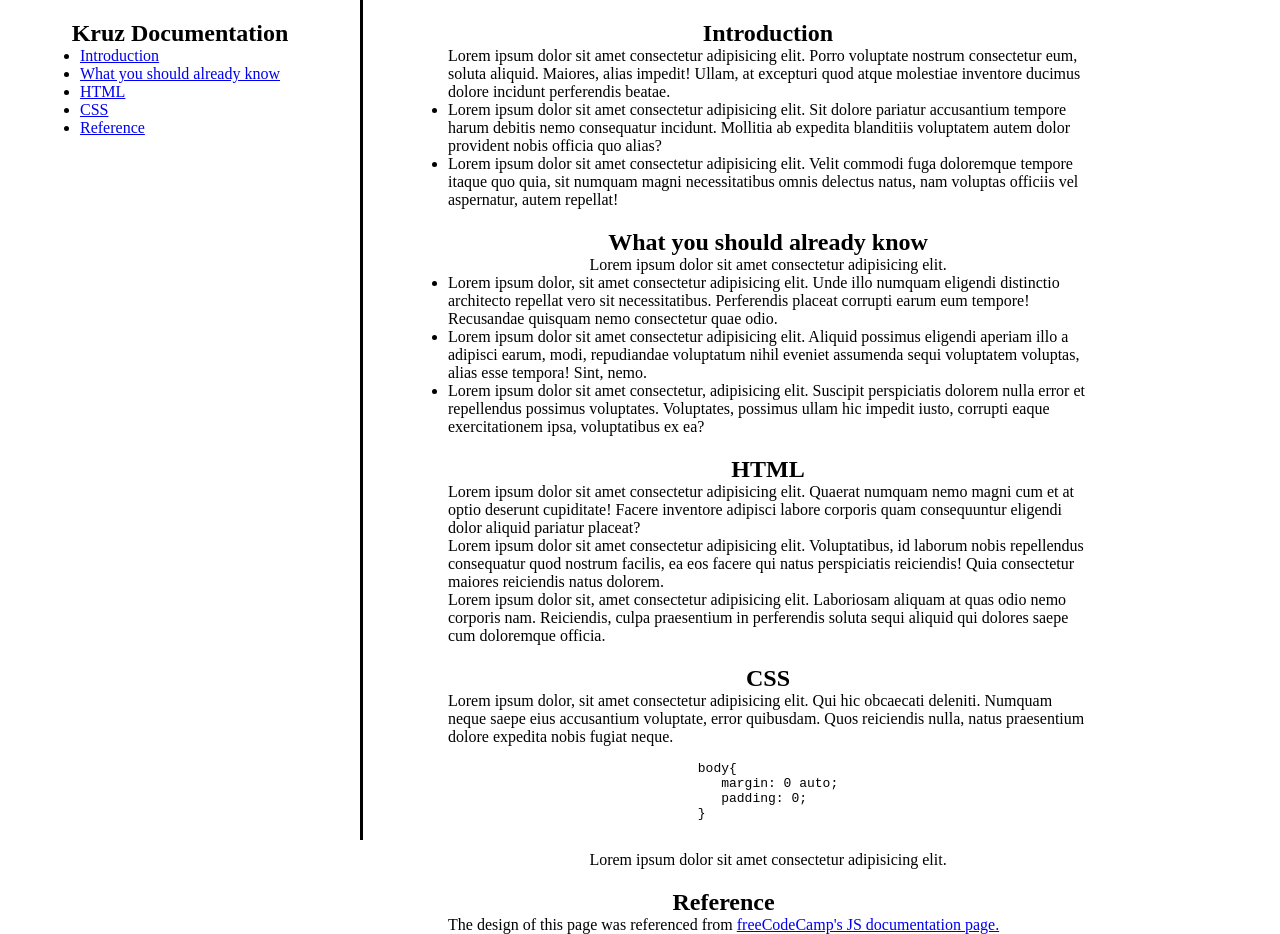
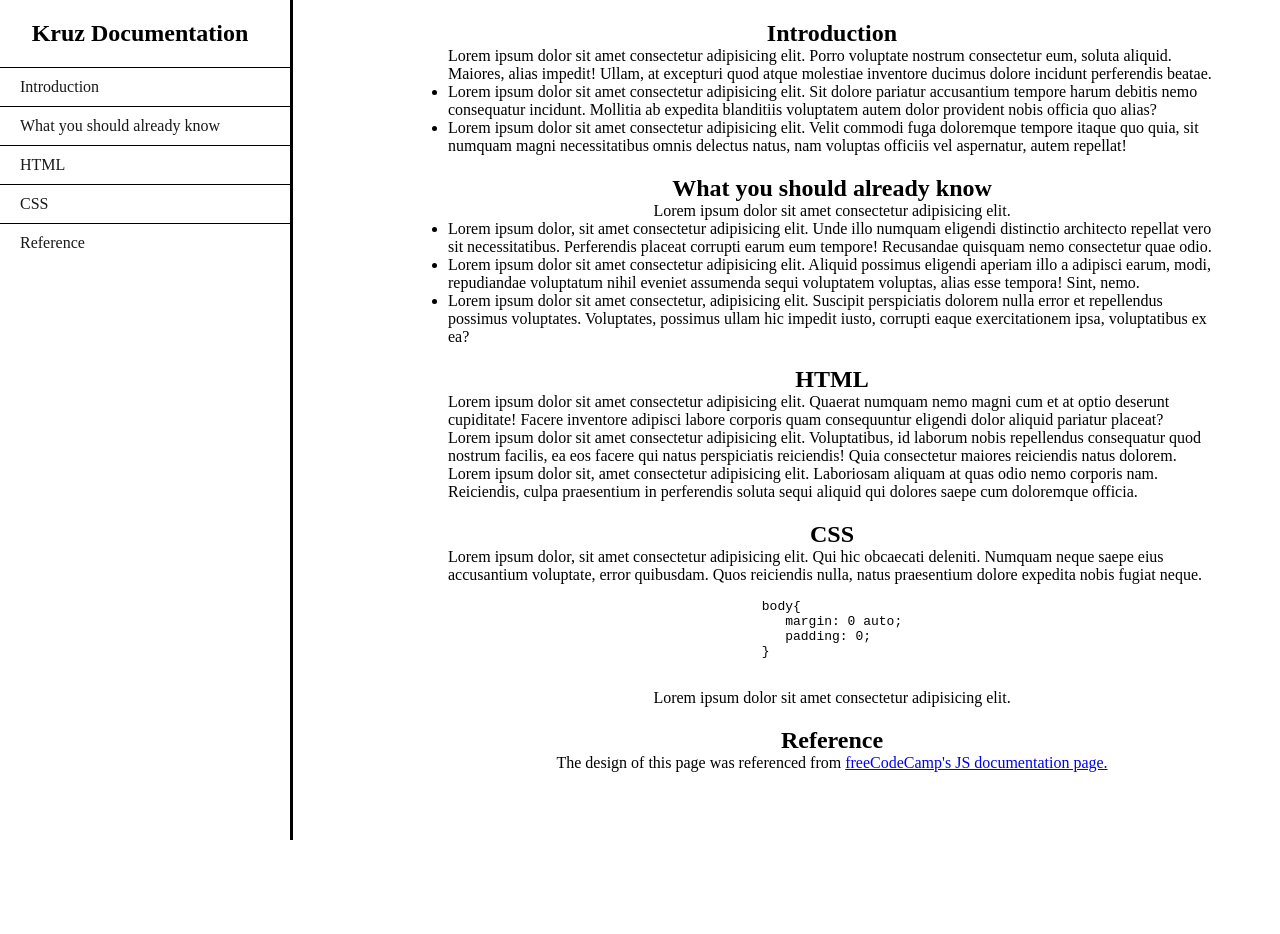
Before and after one commit to K-r-u-z/example-documentation-page, a plain HTML site: page index.html in a window 1280 px wide. After the commit the page ends 800 px from the top, so only its background shows below. Drawn offline with Linux system fonts and the light colour scheme.

Commit message:
Navbar design complete

```diff
--- a/index.html
+++ b/index.html
@@ -15,6 +15,7 @@
                 </header>
                 <ul>
                     <li><a class="nav-link" href="#introduction">Introduction</a></li>
+                    <div class="line"></div>
                     <li><a class="nav-link" href="#already-know">What you should already know</a></li>
                     <li><a class="nav-link" href="#html">HTML</a></li>
                     <li><a class="nav-link" href="#css">CSS</a></li>
--- a/styles.css
+++ b/styles.css
@@ -3,7 +3,7 @@
     padding: 0;
 }
 
-main{
+.main-doc{
     display: flex;
     flex-direction: column;
     margin: auto;
@@ -14,14 +14,43 @@ main{
 #navbar{
     display: flex;
     flex-direction: column;
-    padding: 20px 20px;
+    padding: 20px 0;
     align-items: center;
-    position: absolute;
-    width: 25%;
-    max-width: 25%;
+    position: fixed;
+    width: 100%;
+    max-width: 300px;
     height: 100%;
     border-right: 3px solid black;
+    margin-left: -10px;
 }
+
+#navbar h1{
+    margin-bottom: 20px;
+}
+
+#navbar li{
+    width: 290px;
+    list-style: none;
+    padding: 10px;
+    border-top: 1px solid black;
+    padding-right:0px;
+    margin-left: -0px;
+    text-align: left;
+
+}
+
+#navbar li:hover{
+    cursor: pointer;
+    text-decoration: underline;
+}
+
+
+#navbar li a{
+    text-decoration: none;
+    color: rgb(24, 24, 24);
+    margin-left: 20px;
+}
+
 
 /* Main Section */
 
@@ -30,7 +59,8 @@ main{
     flex-direction: column;
     height: 100%;
     margin-left: 35%;
-    max-width: 50%;
+    width: 100%;
+    max-width: 60%;
     position: relative;
 }
 
```
